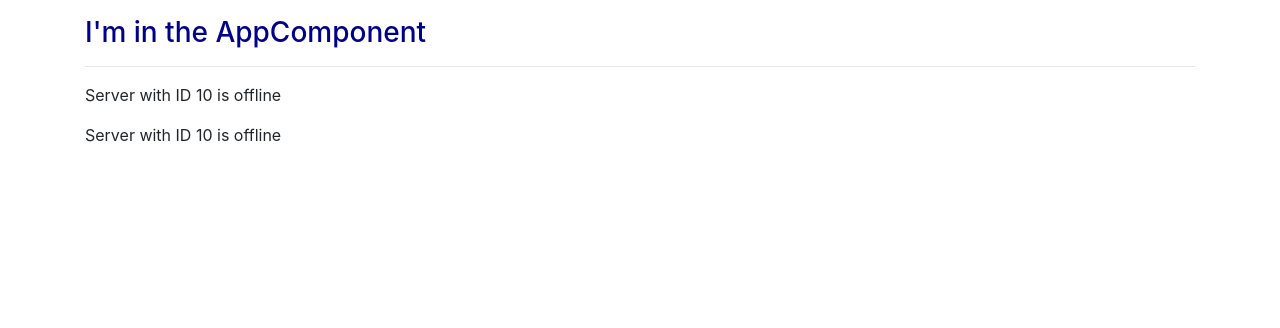
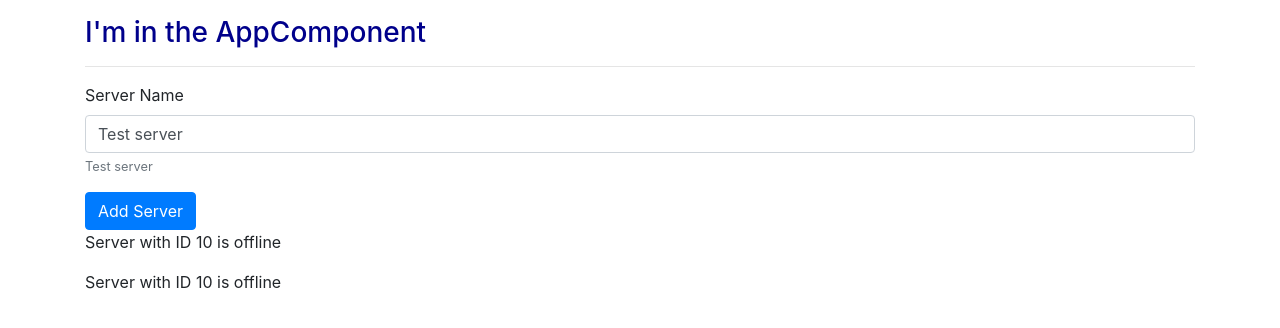
Before and after one commit to shantanu-dutta/angular-complete-guide, an Angular app: page / in a window 1280 px wide. Shown: the top 328 px of the page. Built offline with nearby package versions, Linux system fonts and the light colour scheme.

Commit message:
1. Added disabled button override styles in styles.css. 2. Added FormsModule in AppModule. 3. Updated code for ServersComponent.

```diff
--- a/src/app/app.module.ts
+++ b/src/app/app.module.ts
@@ -1,5 +1,6 @@
 import { BrowserModule } from '@angular/platform-browser';
 import { NgModule } from '@angular/core';
+import { FormsModule } from '@angular/forms';
 
 import { AppComponent } from './app.component';
 import { ServerComponent } from './server/server.component';
@@ -7,7 +8,7 @@ import { ServersComponent } from './servers/servers.component';
 
 @NgModule({
   declarations: [AppComponent, ServerComponent, ServersComponent],
-  imports: [BrowserModule],
+  imports: [BrowserModule, FormsModule],
   providers: [],
   bootstrap: [AppComponent]
 })
--- a/src/app/servers/servers.component.html
+++ b/src/app/servers/servers.component.html
@@ -1,2 +1,24 @@
+<form novalidate autocomplete="off" (ngSubmit)="onCreateServer()">
+  <div class="form-group">
+    <label for="serverName">Server Name</label>
+    <input
+      type="text"
+      class="form-control"
+      id="serverName"
+      aria-describedby="serverInfo"
+      placeholder="Enter Server Name"
+      [(ngModel)]="serverName"
+      name="serverName"
+    />
+    <small id="serverInfo" class="form-text text-muted">
+      {{ serverName }}
+    </small>
+  </div>
+  <button type="submit" class="btn btn-primary" [disabled]="!allowNewServers">
+    Add Server
+  </button>
+</form>
+
+<p *ngIf="serverCreated">Server created, server name is {{ serverName }}</p>
 <app-server></app-server>
 <app-server></app-server>
--- a/src/app/servers/servers.component.ts
+++ b/src/app/servers/servers.component.ts
@@ -6,10 +6,19 @@ import { Component, OnInit } from '@angular/core';
   styleUrls: ['./servers.component.css']
 })
 export class ServersComponent implements OnInit {
+  allowNewServers = false;
+  serverName = 'Test server';
+  serverCreated = false;
 
-  constructor() { }
-
-  ngOnInit() {
+  constructor() {
+    setTimeout(() => {
+      this.allowNewServers = true;
+    }, 2000);
   }
 
+  ngOnInit() {}
+
+  onCreateServer() {
+    this.serverCreated = true;
+  }
 }
--- a/src/styles.css
+++ b/src/styles.css
@@ -1 +1,4 @@
-/* You can add global styles to this file, and also import other style files */
+button:disabled {
+  cursor: not-allowed !important;
+  pointer-events: all !important;
+}
```
